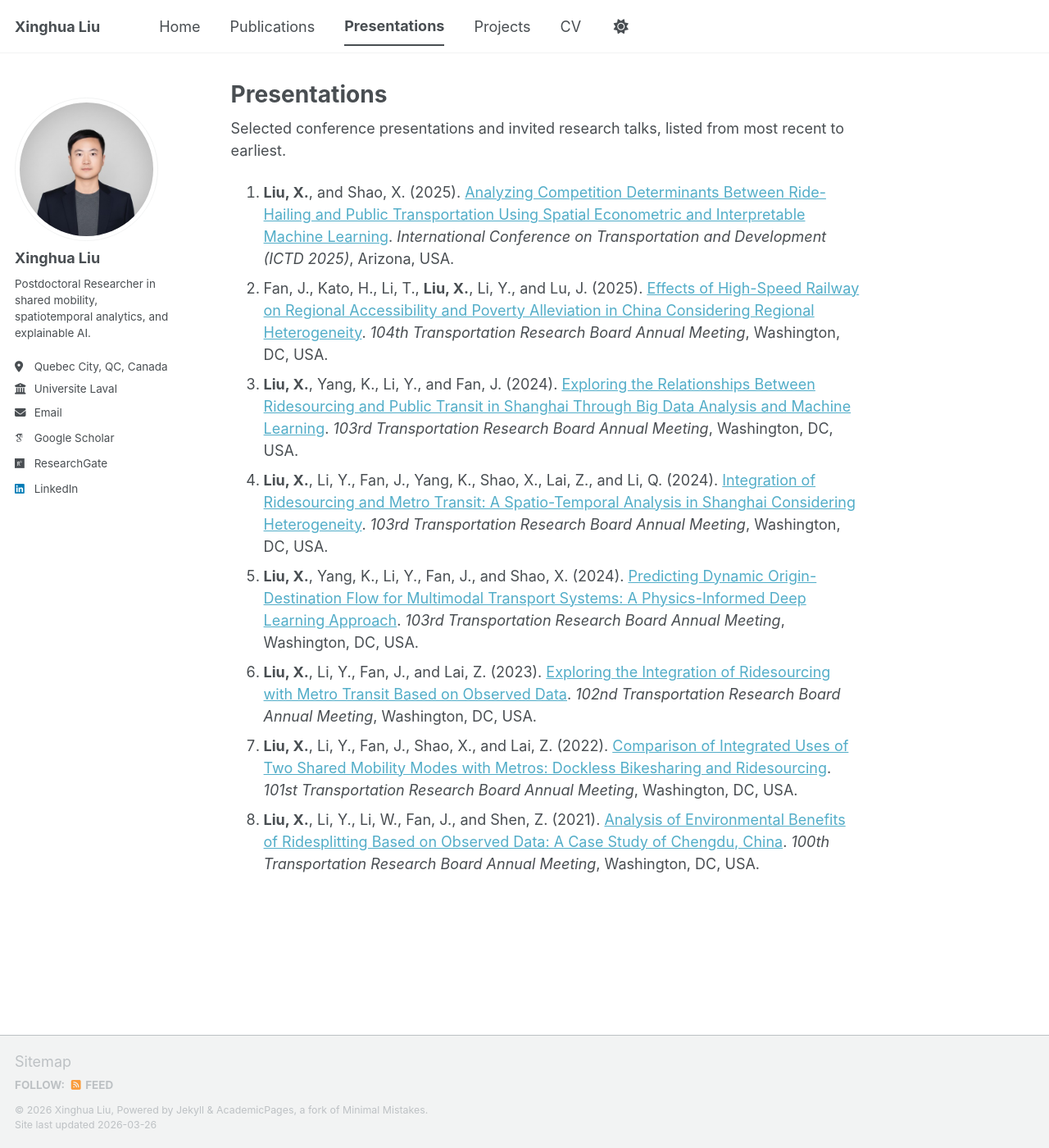
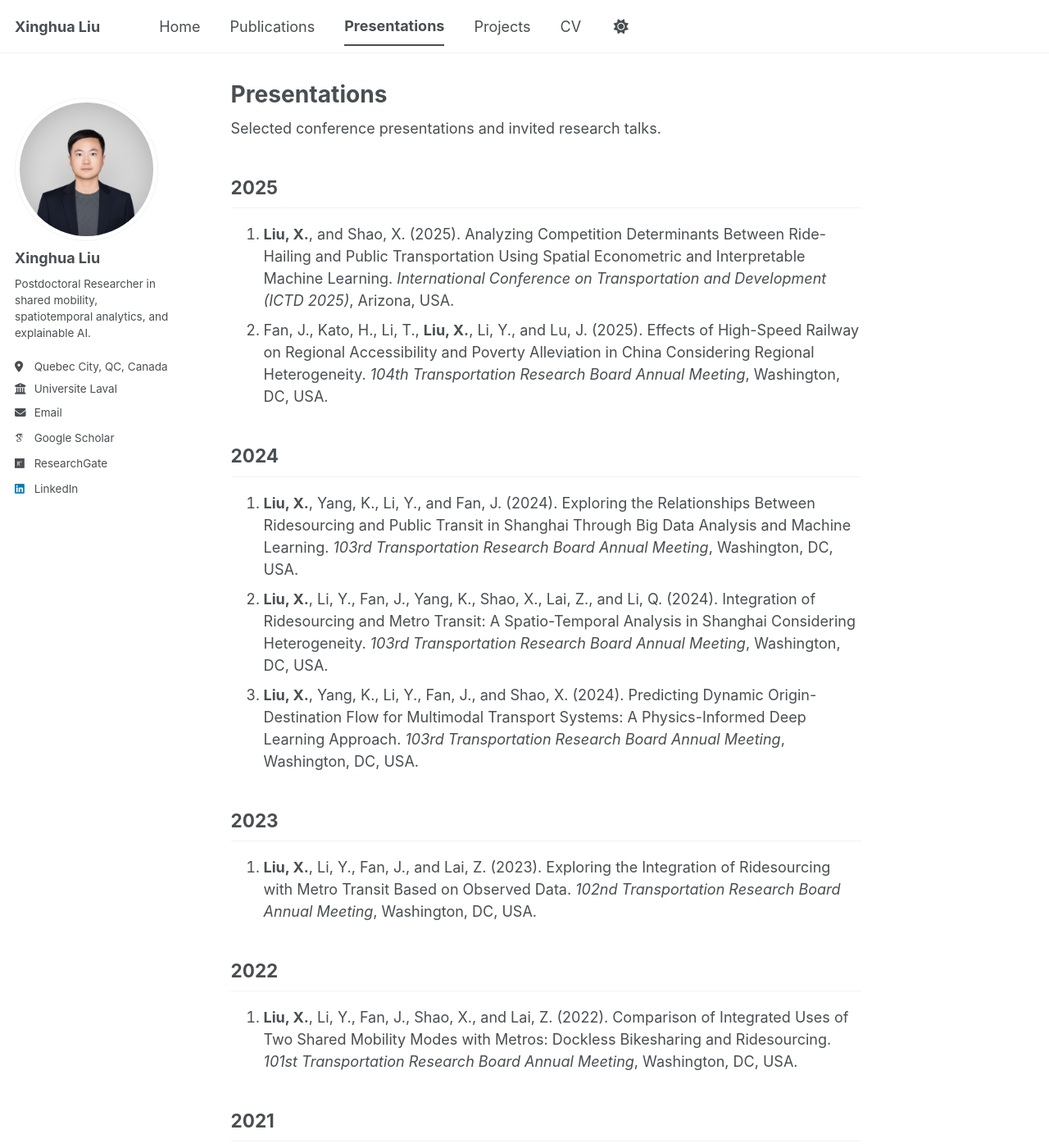
Before and after one commit to xinghualiu1/xinghualiu1.github.io, a Jekyll site: the page built from _pages/talks.md, in a window 1280 px wide and 1400 px high. Shown: the whole window at 82% size. Built offline with Jekyll 4.4.1, drawn with Linux system fonts in a browser that asks for light colours; some web fonts are replaced; a script bundle is joined from its source files by our own code; library files that are not in the unit come from our copies; some of the changed text lies outside the part shown.

Commit message:
Refine publications and group presentations by year

```diff
--- a/_pages/talks.md
+++ b/_pages/talks.md
@@ -5,13 +5,27 @@ permalink: /talks/
 author_profile: true
 ---
 
-Selected conference presentations and invited research talks, listed from most recent to earliest.
+Selected conference presentations and invited research talks.
 
-1. <strong>Liu, X.</strong>, and Shao, X. (2025). [Analyzing Competition Determinants Between Ride-Hailing and Public Transportation Using Spatial Econometric and Interpretable Machine Learning](/talks/2025-06-11-ictd-ride-hailing-public-transport). *International Conference on Transportation and Development (ICTD 2025)*, Arizona, USA.
-2. Fan, J., Kato, H., Li, T., <strong>Liu, X.</strong>, Li, Y., and Lu, J. (2025). [Effects of High-Speed Railway on Regional Accessibility and Poverty Alleviation in China Considering Regional Heterogeneity](/talks/2025-01-01-trb-accessibility-poverty). *104th Transportation Research Board Annual Meeting*, Washington, DC, USA.
-3. <strong>Liu, X.</strong>, Yang, K., Li, Y., and Fan, J. (2024). [Exploring the Relationships Between Ridesourcing and Public Transit in Shanghai Through Big Data Analysis and Machine Learning](/talks/2024-01-01-trb-ridesourcing-public-transit). *103rd Transportation Research Board Annual Meeting*, Washington, DC, USA.
-4. <strong>Liu, X.</strong>, Li, Y., Fan, J., Yang, K., Shao, X., Lai, Z., and Li, Q. (2024). [Integration of Ridesourcing and Metro Transit: A Spatio-Temporal Analysis in Shanghai Considering Heterogeneity](/talks/2024-01-02-trb-ridesourcing-metro-integration). *103rd Transportation Research Board Annual Meeting*, Washington, DC, USA.
-5. <strong>Liu, X.</strong>, Yang, K., Li, Y., Fan, J., and Shao, X. (2024). [Predicting Dynamic Origin-Destination Flow for Multimodal Transport Systems: A Physics-Informed Deep Learning Approach](/talks/2024-01-03-trb-physics-informed-od-flow). *103rd Transportation Research Board Annual Meeting*, Washington, DC, USA.
-6. <strong>Liu, X.</strong>, Li, Y., Fan, J., and Lai, Z. (2023). [Exploring the Integration of Ridesourcing with Metro Transit Based on Observed Data](/talks/2023-01-01-trb-observed-ridesourcing-metro). *102nd Transportation Research Board Annual Meeting*, Washington, DC, USA.
-7. <strong>Liu, X.</strong>, Li, Y., Fan, J., Shao, X., and Lai, Z. (2022). [Comparison of Integrated Uses of Two Shared Mobility Modes with Metros: Dockless Bikesharing and Ridesourcing](/talks/2022-01-01-trb-bike-sharing-ridesourcing-metros). *101st Transportation Research Board Annual Meeting*, Washington, DC, USA.
-8. <strong>Liu, X.</strong>, Li, Y., Li, W., Fan, J., and Shen, Z. (2021). [Analysis of Environmental Benefits of Ridesplitting Based on Observed Data: A Case Study of Chengdu, China](/talks/2021-01-01-trb-ridesplitting-environmental-benefits). *100th Transportation Research Board Annual Meeting*, Washington, DC, USA.
+## 2025
+
+1. <strong>Liu, X.</strong>, and Shao, X. (2025). Analyzing Competition Determinants Between Ride-Hailing and Public Transportation Using Spatial Econometric and Interpretable Machine Learning. *International Conference on Transportation and Development (ICTD 2025)*, Arizona, USA.
+2. Fan, J., Kato, H., Li, T., <strong>Liu, X.</strong>, Li, Y., and Lu, J. (2025). Effects of High-Speed Railway on Regional Accessibility and Poverty Alleviation in China Considering Regional Heterogeneity. *104th Transportation Research Board Annual Meeting*, Washington, DC, USA.
+
+## 2024
+
+1. <strong>Liu, X.</strong>, Yang, K., Li, Y., and Fan, J. (2024). Exploring the Relationships Between Ridesourcing and Public Transit in Shanghai Through Big Data Analysis and Machine Learning. *103rd Transportation Research Board Annual Meeting*, Washington, DC, USA.
+2. <strong>Liu, X.</strong>, Li, Y., Fan, J., Yang, K., Shao, X., Lai, Z., and Li, Q. (2024). Integration of Ridesourcing and Metro Transit: A Spatio-Temporal Analysis in Shanghai Considering Heterogeneity. *103rd Transportation Research Board Annual Meeting*, Washington, DC, USA.
+3. <strong>Liu, X.</strong>, Yang, K., Li, Y., Fan, J., and Shao, X. (2024). Predicting Dynamic Origin-Destination Flow for Multimodal Transport Systems: A Physics-Informed Deep Learning Approach. *103rd Transportation Research Board Annual Meeting*, Washington, DC, USA.
+
+## 2023
+
+1. <strong>Liu, X.</strong>, Li, Y., Fan, J., and Lai, Z. (2023). Exploring the Integration of Ridesourcing with Metro Transit Based on Observed Data. *102nd Transportation Research Board Annual Meeting*, Washington, DC, USA.
+
+## 2022
+
+1. <strong>Liu, X.</strong>, Li, Y., Fan, J., Shao, X., and Lai, Z. (2022). Comparison of Integrated Uses of Two Shared Mobility Modes with Metros: Dockless Bikesharing and Ridesourcing. *101st Transportation Research Board Annual Meeting*, Washington, DC, USA.
+
+## 2021
+
+1. <strong>Liu, X.</strong>, Li, Y., Li, W., Fan, J., and Shen, Z. (2021). Analysis of Environmental Benefits of Ridesplitting Based on Observed Data: A Case Study of Chengdu, China. *100th Transportation Research Board Annual Meeting*, Washington, DC, USA.
```
Also changed, not shown: _pages/publications.md (+4 -5 lines).
